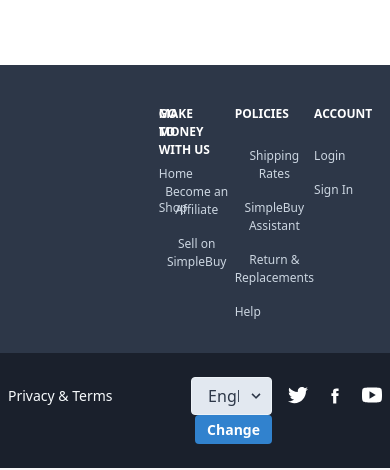
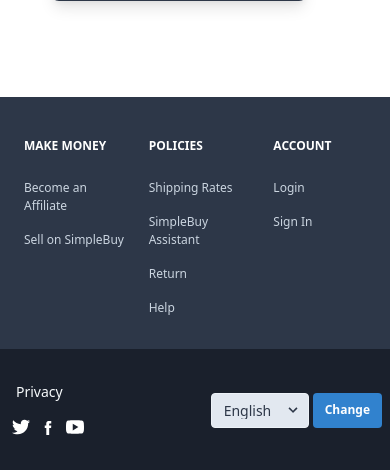
Before and after one commit to hgodinez89/SimpleBuy, a Django app: page / in a window 390 px wide. Shown: the part 1816-2286 px from the top of the page. Run offline with Django 3.2, Linux system fonts and the light colour scheme; data comes from the database, SQL or seed files in the repository; style sheets or scripts are compiled from the project's sources.

Commit message:
Changes in Spanish translations, responsive visual and language change fixes.

```diff
--- a/products/templates/products/snippets/list.html
+++ b/products/templates/products/snippets/list.html
@@ -1,5 +1,7 @@
 <div class="flex flex-row flex-wrap mt-5 w-full">
+    <div class="mx-auto md:flex md:flex-row md:flex-wrap md:ml-0">
     {% for object in product_list %}
         {% include 'products/snippets/product.html' with product=object %}
     {% endfor %}
+    </div>
 </div>
--- a/products/templates/products/snippets/product.html
+++ b/products/templates/products/snippets/product.html
@@ -4,7 +4,7 @@
 
 <div class="w-64 bg-white shadow-lg rounded-lg my-10 mr-8">
     <div class="px-4 py-2">
-        <h1 class="text-gray-700 font-bold text-xl">{{ product.title }}</h1>
+        <h1 class="text-gray-700 text-xl">{{ product.title }}</h1>
         <p class="text-gray-600 text-sm mt-1">{{ product.description | truncatewords:30 }}</p>
     </div>
 
--- a/store/settings.py
+++ b/store/settings.py
@@ -28,7 +28,7 @@
 SECRET_KEY = Secrets.SECRET_KEY_DJANGO
 
 # SECURITY WARNING: don't run with debug turned on in production!
-DEBUG = False
+DEBUG = True
 
 ALLOWED_HOSTS = ['*']
 
@@ -130,7 +130,7 @@
         'default': {
             'ENGINE': 'django.db.backends.mysql',
             'HOST': '127.0.0.1',
-            'PORT': '3306',
+            'PORT': '13306',
             'NAME': Secrets.NAME_DB,
             'USER': Secrets.USER_DB,
             'PASSWORD': Secrets.PASSWORD_DB,
--- a/store/views.py
+++ b/store/views.py
@@ -99,7 +99,9 @@
 
     translation.activate(request.POST.get('language'))
 
-    return set_language(request)
+    set_language(request)
+
+    return redirect(request.POST.get('redirect'))
 
 def handler404(request, *args):
     return render(request, '404.html', status=404)
--- a/templates/footbar.html
+++ b/templates/footbar.html
@@ -9,64 +9,65 @@
 {% url 'billing_profiles:billing_profiles' as billing_profiles %}
 
 <div class="bg-gray-800">
-    <div class="container mx-auto py-6 mt-6">
+    <div class="w-full md:container mx-auto py-6 mt-6">
         {% include 'snippets/show_info.html' %}
 
         <div class="flex">
-            <div class="w-1/4">
-            </div>
             <div class="flex-grow">
-                <div class="flex font-sans text-xs pl-6">
-                    <div class="w-1/4 pl-24">
+                <div class="flex font-sans text-xs">
+                    <div class="hidden lg:block w-1/4">
+                    </div>
+                    <div class="hidden md:block w-1/4 md:pl-24 lg:pl-40 md:pr-0">
                         <h4 class="uppercase py-4 text-white font-semibold">{% trans "Go to" %}</h4>
-                        <ul class="list-reset font-sans text-gray-400">
+                        <ul class="font-sans text-gray-400">
                             <li class="py-2"><a href="{% url 'index' %}">{% trans "Home" %}</a></li>
                             <li class="py-2"><a href="{% url 'index' %}#products">{% trans "Shop" %}</a></li>
                         </ul>
                     </div>
-                    <div class="w-1/4">
-                        <h4 class="uppercase py-4 text-white font-semibold">{% trans "Make Money with Us" %}</h4>
-                        <ul class="list-reset font-sans text-gray-400">
+                    <div class="w-1/3 md:w-1/4 ml-4 px-2 md:px-4">
+                        <h4 class="hidden md:block uppercase py-4 text-white font-semibold">{% trans "Make Money with Us" %}</h4>
+                        <h4 class="block md:hidden uppercase py-4 text-white font-semibold">{% trans "Make Money" %}</h4>
+                        <ul class="font-sans text-gray-400">
                             <li class="py-2">
-                                <button onclick='return showInfo("{% trans "Join Us.</br></br>Its easy and free to join</br>Get up and running today.</br>Just one approval to join — no third-party advertiser approvals.</br>Just write to us to affiliate@simplebuy.com</br></br>Seen you soon!" %}")'>
+                                <button class="text-left" onclick='return showInfo("{% trans "Join Us.</br></br>Its easy and free to join</br>Get up and running today.</br>Just one approval to join — no third-party advertiser approvals.</br>Just write to us to affiliate@simplebuy.com</br></br>Seen you soon!" %}")'>
                                     {% trans "Become an Affiliate" %}
                                 </button>
                             </li>
                             <li class="py-2">
-                                <button onclick='return showInfo("{% trans "Sale With Us.</br></br>Its easy and free to sale with us</br>Get up and running today.</br>Just one approval to join — no third-party advertiser approvals.</br>Just write to us to sales@simplebuy.com</br></br>Seen you soon!" %}")'>
+                                <button class="text-left" onclick='return showInfo("{% trans "Sale With Us.</br></br>Its easy and free to sale with us</br>Get up and running today.</br>Just one approval to join — no third-party advertiser approvals.</br>Just write to us to sales@simplebuy.com</br></br>Seen you soon!" %}")'>
                                     {% trans "Sell on SimpleBuy" %}
                                 </button>
                             </li>
                         </ul>
                     </div>
-                    <div class="w-1/4">
+                    <div class="w-1/3 md:w-1/4 px-2 md:px-4">
                         <h4 class="uppercase py-4 text-white font-semibold">{% trans "Policies" %}</h4>
-                        <ul class="list-reset font-sans text-gray-400">
+                        <ul class="font-sans text-gray-400">
                             <li class="py-2">
-                                <button onclick='return showInfo("{% trans "Shipping Rates</br></br>Our shipping rates are the most cheapest:</br></br>* National Rates: $5.00</br>* National Rates: $15.00</br></br>Seen you soon!" %}")'>
+                                <button class="text-left" onclick='return showInfo("{% trans "Shipping Rates</br></br>Our shipping rates are the most cheapest:</br></br>* National Rates: $5.00</br>* National Rates: $15.00</br></br>Seen you soon!" %}")'>
                                     {% trans "Shipping Rates" %}
                                 </button>
                             </li>
                             <li class="py-2">
-                                <button onclick='return showInfo("{% trans "SimpleBuy Assistant</br></br>If you have some doubts or you just need help with some products, orders, etc.</br>You can write to us to info@simplebuy.com</br></br>Seen you soon!" %}")'>
+                                <button class="text-left" onclick='return showInfo("{% trans "SimpleBuy Assistant</br></br>If you have some doubts or you just need help with some products, orders, etc.</br>You can write to us to info@simplebuy.com</br></br>Seen you soon!" %}")'>
                                     {% trans "SimpleBuy Assistant" %}
                                 </button>
                             </li>
                             <li class="py-2">
-                                <button onclick='return showInfo("{% trans "Return & Replacements</br></br>Nothing is more important than the health and well-being of our customers, employees, seller partners and the communities we serve.</br></br>Seen you soon!" %}")'>
-                                    {% trans "Return & Replacements" %}
+                                <button class="text-left" onclick='return showInfo("{% trans "Return & Replacements</br></br>Nothing is more important than the health and well-being of our customers, employees, seller partners and the communities we serve.</br></br>Seen you soon!" %}")'>
+                                    {% trans "Return" %}
                                 </button>
                             </li>
                             <li class="py-2">
-                                <button onclick='return showInfo("{% trans "Help</br></br>If you need help with some products, orders, etc, you can write to us to info@simplebuy.com</br></br>Seen you soon!" %}")'>
+                                <button class="text-left" onclick='return showInfo("{% trans "Help</br></br>If you need help with some products, orders, etc, you can write to us to info@simplebuy.com</br></br>Seen you soon!" %}")'>
                                     {% trans "Help" %}
                                 </button>
                             </li>
                         </ul>
                     </div>
-                    <div class="w-1/4">
+                    <div class="w-1/3 md:w-1/4 px-2 md:px-4">
                         <h4 class="uppercase py-4 text-white font-semibold">{% trans "Account" %}</h4>
-                        <ul class="list-reset font-sans text-gray-400">
+                        <ul class="text-left font-sans text-gray-400">
                             {% if user.is_authenticated %}
                                 <li class="py-2"><a href="{{ completeds }}">{% trans "My orders" %}</a></li>
                                 <li class="py-2"><a href="{{ shipping_address }}">{% trans "My addresses" %}</a></li>
@@ -86,43 +87,35 @@
 <footer class="w-full bg-gray-900 py-6">
     <div class="container mx-auto">
         <div class="flex">
-            <div class="w-1/2 font-sans text-gray-100 text-sm">
-                <ul class="flex flex-row list-reset">
+            <div class="w-1/2 font-sans text-gray-100 text-sm ml-2 md:ml-0">
+                <ul class="flex flex-row">
                     <li class="p-2">
                         <button onclick='return showInfo("{% trans "Privacy & Terms</br></br>We know that you care how information about you is used and shared, and we appreciate your trust that we will do so carefully and sensibly. This Privacy Notice describes how SimpleBuy.com and its affiliates (collectively “SimpleBuy”) collect and process your personal information through SimpleBuy websites, devices, products, services, online and physical stores, and applications that reference this Privacy Notice (together SimpleBuy Services”)." %}")'>
-                            {% trans "Privacy & Terms" %}
+                            <span class="hidden md:block">{% trans "Privacy & Terms" %}</span>
+                            <span class="block md:hidden">{% trans "Privacy" %}</span>
                         </button>
                     </li>
                 </ul>
+                <div class="block md:hidden flex justify-start">
+                    <ul class="flex flex-row-reverse">
+                        <li class="py-2 px-1"><svg xmlns="http://www.w3.org/2000/svg" version="1" viewBox="0 0 32 32" width="18" height="18" aria-label="YouTube" shape-rendering="geometricPrecision" style="fill:#FFF;"><path d="M31.67 9.18s-.312-2.354-1.27-3.39c-1.218-1.358-2.58-1.366-3.206-1.443C22.717 4 16.002 4 16.002 4h-.015s-6.715 0-11.19.347c-.626.077-1.988.085-3.206 1.443C.635 6.826.32 9.18.32 9.18S0 11.94 0 14.7v2.59c0 2.762.32 5.522.32 5.522s.312 2.352 1.27 3.386c1.22 1.358 2.816 1.317 3.528 1.46 2.56.26 10.877.342 10.877.342s6.722-.012 11.2-.355c.624-.08 1.987-.088 3.204-1.446.956-1.036 1.27-3.388 1.27-3.388s.32-2.76.32-5.523V14.7c0-2.76-.32-5.522-.32-5.522z"></path><path fill="#1a202c" d="M12 10v12l10-6"></path></svg></li>
+                        <li class="py-2 px-1"><svg xmlns="http://www.w3.org/2000/svg" width="20" height="20" viewBox="126.445 2.281 589 589" aria-label="Facebook" shape-rendering="geometricPrecision" style="fill:#FFF"><path d="M516.704 92.677h-65.24c-38.714 0-81.776 16.283-81.776 72.402.19 19.553 0 38.28 0 59.356H324.9v71.27h46.174v205.178h84.847v-206.53h56.003l5.067-70.118h-62.53s.14-31.19 0-40.25c0-22.176 23.075-20.906 24.463-20.906 10.98 0 32.332.032 37.813 0V92.677h-.032z"></path></svg></li>
+                        <li class="py-2 px-1"><svg xmlns="http://www.w3.org/2000/svg" version="1" viewBox="0 0 32 32" width="18" height="18" aria-label="Twitter" shape-rendering="geometricPrecision" style="fill: #FFF"><path d="M31.993 6.077c-1.177.523-2.44.876-3.77 1.033 1.355-.812 2.396-2.098 2.887-3.63-1.27.75-2.673 1.3-4.168 1.592C25.744 3.797 24.038 3 22.15 3c-3.626 0-6.563 2.938-6.563 6.563 0 .514.057 1.016.17 1.496C10.3 10.783 5.464 8.17 2.227 4.2c-.565.97-.89 2.098-.89 3.3 0 2.28 1.16 4.287 2.92 5.465-1.076-.035-2.088-.33-2.973-.82v.08c0 3.182 2.26 5.835 5.264 6.438-.55.15-1.13.23-1.73.23-.423 0-.833-.04-1.233-.117.834 2.606 3.26 4.504 6.13 4.558-2.245 1.76-5.075 2.81-8.15 2.81-.53 0-1.053-.03-1.566-.09C2.905 27.914 6.355 29 10.062 29c12.072 0 18.675-10 18.675-18.675 0-.284-.008-.568-.02-.85 1.283-.925 2.395-2.08 3.276-3.398z"></path></svg></li>
+                    </ul>
+                </div>
             </div>
-            <div class="w-1/2">
-                <ul class="flex flex-row-reverse list-reset">
+
+            <div class="flex justify-end w-1/2 block md:hidden mr-2 mt-5">
+                {% include 'snippets/change_language.html' %}
+            </div>
+
+            <div class="w-1/2 hidden md:block">
+                <ul class="flex flex-row-reverse">
                     <li class="p-2"><svg xmlns="http://www.w3.org/2000/svg" version="1" viewBox="0 0 32 32" width="20" height="20" aria-label="YouTube" shape-rendering="geometricPrecision" style="fill:#FFF;"><path d="M31.67 9.18s-.312-2.354-1.27-3.39c-1.218-1.358-2.58-1.366-3.206-1.443C22.717 4 16.002 4 16.002 4h-.015s-6.715 0-11.19.347c-.626.077-1.988.085-3.206 1.443C.635 6.826.32 9.18.32 9.18S0 11.94 0 14.7v2.59c0 2.762.32 5.522.32 5.522s.312 2.352 1.27 3.386c1.22 1.358 2.816 1.317 3.528 1.46 2.56.26 10.877.342 10.877.342s6.722-.012 11.2-.355c.624-.08 1.987-.088 3.204-1.446.956-1.036 1.27-3.388 1.27-3.388s.32-2.76.32-5.523V14.7c0-2.76-.32-5.522-.32-5.522z"></path><path fill="#1a202c" d="M12 10v12l10-6"></path></svg></li>
                     <li class="p-2"><svg xmlns="http://www.w3.org/2000/svg" width="22" height="22" viewBox="126.445 2.281 589 589" aria-label="Facebook" shape-rendering="geometricPrecision" style="fill:#FFF"><path d="M516.704 92.677h-65.24c-38.714 0-81.776 16.283-81.776 72.402.19 19.553 0 38.28 0 59.356H324.9v71.27h46.174v205.178h84.847v-206.53h56.003l5.067-70.118h-62.53s.14-31.19 0-40.25c0-22.176 23.075-20.906 24.463-20.906 10.98 0 32.332.032 37.813 0V92.677h-.032z"></path></svg></li>
                     <li class="p-2"><svg xmlns="http://www.w3.org/2000/svg" version="1" viewBox="0 0 32 32" width="20" height="20" aria-label="Twitter" shape-rendering="geometricPrecision" style="fill: #FFF"><path d="M31.993 6.077c-1.177.523-2.44.876-3.77 1.033 1.355-.812 2.396-2.098 2.887-3.63-1.27.75-2.673 1.3-4.168 1.592C25.744 3.797 24.038 3 22.15 3c-3.626 0-6.563 2.938-6.563 6.563 0 .514.057 1.016.17 1.496C10.3 10.783 5.464 8.17 2.227 4.2c-.565.97-.89 2.098-.89 3.3 0 2.28 1.16 4.287 2.92 5.465-1.076-.035-2.088-.33-2.973-.82v.08c0 3.182 2.26 5.835 5.264 6.438-.55.15-1.13.23-1.73.23-.423 0-.833-.04-1.233-.117.834 2.606 3.26 4.504 6.13 4.558-2.245 1.76-5.075 2.81-8.15 2.81-.53 0-1.053-.03-1.566-.09C2.905 27.914 6.355 29 10.062 29c12.072 0 18.675-10 18.675-18.675 0-.284-.008-.568-.02-.85 1.283-.925 2.395-2.08 3.276-3.398z"></path></svg></li>
                     <li class="px-2 relative">
-
-                        <form action="{% url 'language' %}" method="POST">{% csrf_token %}
-                            <input name="next" type="hidden" value="{{ redirect_to }}">
-                            <div class="flex flex-wrap">
-                                <div class="relative">
-                                    <select name="language" class="block appearance-none w-full bg-gray-300 border border-gray-200 text-gray-800 py-2 px-4 pr-8 rounded leading-tight focus:outline-none focus:bg-white focus:border-gray-500">
-                                      {% get_current_language as LANGUAGE_CODE %}
-                                      {% get_available_languages as LANGUAGES %}
-                                      {% get_language_info_list for LANGUAGES as languages %}
-                                      {% for language in languages %}
-                                      <option value="{{ language.code }}" {% if language.code == LANGUAGE_CODE %} selected{% endif %}>
-                                        {{ language.name_translated|capfirst }}
-                                      </option>
-                                      {% endfor %}
-                                    </select>
-                                    <div class="pointer-events-none absolute inset-y-0 right-0 flex items-center px-2 text-gray-800">
-                                        <svg class="fill-current h-4 w-4" xmlns="http://www.w3.org/2000/svg" viewBox="0 0 20 20"><path d="M9.293 12.95l.707.707L15.657 8l-1.414-1.414L10 10.828 5.757 6.586 4.343 8z"/></svg>
-                                    </div>
-                                </div>
-                                <input type="submit" value={% trans 'Change' %} class="px-3 py-1 ml-1 bg-blue-600 text-sm text-white font-semibold rounded hover:text-white hover:bg-blue-500">
-                            </div>
-                        </form>
+                        {% include 'snippets/change_language.html' %}
                     </li>
                 </ul>
             </div>
--- a/templates/header.html
+++ b/templates/header.html
@@ -2,26 +2,31 @@
 
 {% load static %}
 
+<p class="block md:hidden">SM</p>
+<p class="block lg:hidden">MD</p>
+<p class="block xl:hidden">LG</p>
+<p class="hidden xl:block">XL</p>
+
 <div>
-    <div class="bg-gray-200 md:overflow-hidden w-full h-auto">
-        <div class="px-4 py-20 md:py-4">
-            <div class="md:max-w-6xl md:mx-auto">
-                <div class="md:flex md:flex-wrap">
-                    <div class="md:w-1/2 text-center md:text-left md:pt-24 animated fadeInLeft delay-800ms">
-                        <h1 class="font-bold text-gray-800 text-xl md:text-4xl leading-tight mb-3">
+    <div class="bg-gray-200 lg:overflow-hidden w-full h-auto">
+        <div class="px-4 py-20 lg:px-10 lg:py-4">
+            <div class="lg:max-w-6xl lg:mx-auto">
+                <div class="lg:flex lg:flex-wrap">
+                    <div class="lg:w-1/2 text-center lg:text-left md:pt-24 animated fadeInLeft delay-800ms">
+                        <h1 class="font-bold text-gray-800 text-lg md:text-3xl xl:text-4xl leading-tight mb-3 mt-20 md:mt-0">
                             {% trans "From anywhere SimpleBuy!" %}
                         </h1>
 
-                        <p class="text-gray-700 md:text-xl md:pr-48">
+                        <p class="text-gray-700 text-sm md:text-lg xl:text-xl">
                             {% trans "We deliver to the door of your place." %}
                         </p>
 
                         <a href="{% url 'index' %}#products"
-                            class="mt-6 mb-12 md:mb-0 md:mt-6 inline-block py-3 px-8 text-white bg-blue-600 hover:bg-blue-500 rounded-lg shadow">{% trans "Shop Now" %}</a>
+                            class="mt-6 mb-6 md:mb-0 inline-block py-2 px-6 xl:py-3 xl:px-8 text-sm md:text-md xl:text-lg text-white bg-blue-600 hover:bg-blue-500 rounded-lg shadow">{% trans "Shop Now" %}</a>
                     </div>
 
-                    <div class="md:w-1/2 relative mt-10 pb-16 animated fadeInRight delay-800ms">
-                        <div class="hidden md:block">
+                    <div class="lg:w-1/2 relative mt-10 pb-16 animated fadeInRight delay-800ms">
+                        <div class="hidden lg:block">
                             <div class="w-full right-0 flex rounded-lg bg-white overflow-hidden shadow">
                                 <div
                                     class="h-4 bg-gray-500 absolute top-0 left-0 right-0 rounded-t-lg flex items-center">
@@ -41,7 +46,7 @@
                                                 <img class="mb-2 rounded-full" src="{% static 'images/dell_logo.png' %}"
                                                     alt="" width="24" height="24">
                                                 <div class="text-xs text-gray-800">
-                                                    {% trans "Computers, screens, and more.." %}
+                                                    {% trans "Computers, screens.." %}
                                                 </div>
                                             </div>
                                         </div>
@@ -50,7 +55,7 @@
                                                 <img class="mb-2" src="{% static 'images/toshiba_logo.png' %}" alt=""
                                                     width="62" height="62">
                                                 <div class="text-xs text-gray-800">
-                                                    {% trans "Computers, drivers, and more.." %}
+                                                    {% trans "Computers, drivers.." %}
                                                 </div>
                                             </div>
                                         </div>
@@ -60,7 +65,7 @@
                                                     src="{% static 'images/apple_logo.png' %}" alt="" width="33"
                                                     height="33">
                                                 <div class="text-xs text-gray-800">
-                                                    {% trans "Computers, iPhones, iPads and more.." %}
+                                                    {% trans "Computers, iPhones.." %}
                                                 </div>
 
                                             </div>
@@ -72,7 +77,7 @@
                                     </h2>
 
                                     <div class="w-full flex flex-wrap items-center border-b-2 border-gray-100 py-3">
-                                        <div class="w-1/3 mr-4">
+                                        <div class="w-1/2">
                                             <div class="flex">
                                                 <a class="thumbnail" href="#thumb">
                                                     <img class="mb-2" src="{% static 'images/monitor.png' %}" alt=""
@@ -91,7 +96,7 @@
                                             </div>
                                         </div>
 
-                                        <div class="w-1/3">
+                                        <div class="w-1/2">
                                             <div class="flex">
                                                 <a class="thumbnail" href="#thumb">
                                                     <img class="mb-2" src="{% static 'images/macbook_pro.png' %}" alt=""
@@ -114,7 +119,7 @@
 
                                     <div class="flex flex-wrap items-center py-3">
 
-                                        <div class="w-1/3">
+                                        <div class="w-1/2">
                                             <div class="flex">
                                                 <a class="thumbnail" href="#thumb">
                                                     <img class="mb-2" src="{% static 'images/ssd.png' %}" alt=""
@@ -134,10 +139,10 @@
                                             </div>
                                         </div>
 
-                                        <div class="w-1/3">
+                                        <div class="w-1/2">
                                             <div class="flex">
                                                 <a class="thumbnail" href="#thumb">
-                                                    <img class="mb-2 ml-3" src="{% static 'images/iphone.png' %}" alt=""
+                                                    <img class="mb-2" src="{% static 'images/iphone.png' %}" alt=""
                                                         width="42" height="42">
                                                     <span style="height: 220px; width: 220px;"><img class="-mt-1"
                                                             src="{% static 'images/iphone.png' %}"
--- /dev/null
+++ b/templates/snippets/change_language.html
@@ -0,0 +1,24 @@
+{% load i18n %}
+
+<form action="{% url 'language' %}" method="POST">{% csrf_token %}
+    <input name="next" type="hidden" value="{{ redirect_to }}">
+    <input name="redirect" type="hidden" value="{{request.path}}">
+    <div class="flex flex-row">
+        <div class="relative">
+            <select name="language" class="block appearance-none w-full bg-gray-300 border border-gray-200 text-sm md:text-base text-gray-800 py-2 px-3 pr-8 md:px-4 md:pr-8 rounded leading-tight focus:outline-none focus:bg-white focus:border-gray-500">
+              {% get_current_language as LANGUAGE_CODE %}
+              {% get_available_languages as LANGUAGES %}
+              {% get_language_info_list for LANGUAGES as languages %}
+              {% for language in languages %}
+              <option value="{{ language.code }}" {% if language.code == LANGUAGE_CODE %} selected{% endif %}>
+                {{ language.name_translated|capfirst }}
+              </option>
+              {% endfor %}
+            </select>
+            <div class="pointer-events-none absolute inset-y-0 right-0 flex items-center px-2 text-gray-800">
+                <svg class="fill-current h-4 w-4" xmlns="http://www.w3.org/2000/svg" viewBox="0 0 20 20"><path d="M9.293 12.95l.707.707L15.657 8l-1.414-1.414L10 10.828 5.757 6.586 4.343 8z"/></svg>
+            </div>
+        </div>
+        <input type="submit" value={% trans 'Change' %} class="px-3 py-1 ml-1 bg-blue-600 text-xs md:text-sm text-white font-semibold rounded hover:text-white hover:bg-blue-500">
+    </div>
+</form>
```
Also changed, not shown: locale/es/LC_MESSAGES/django.po, 1 other file.
